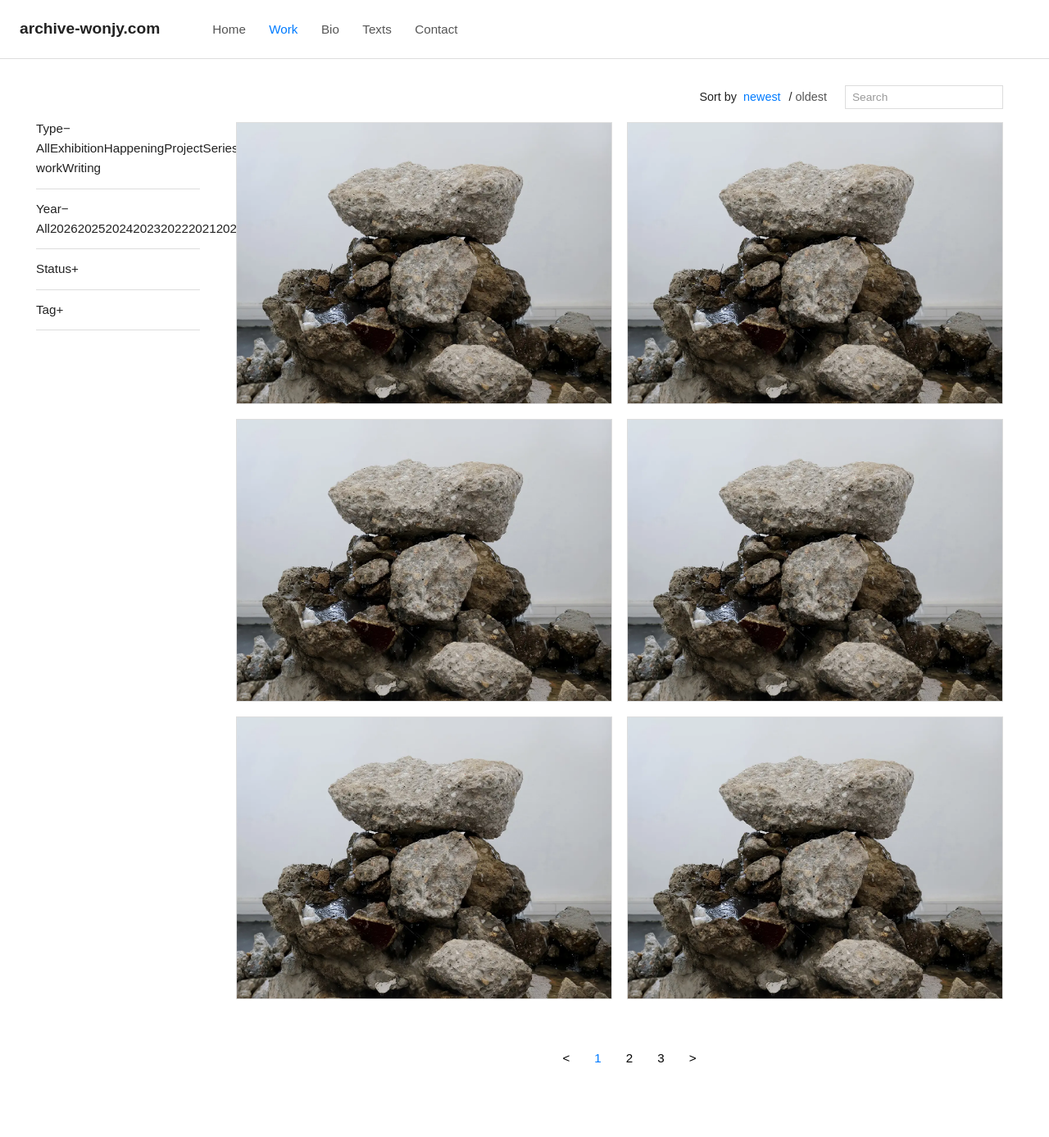
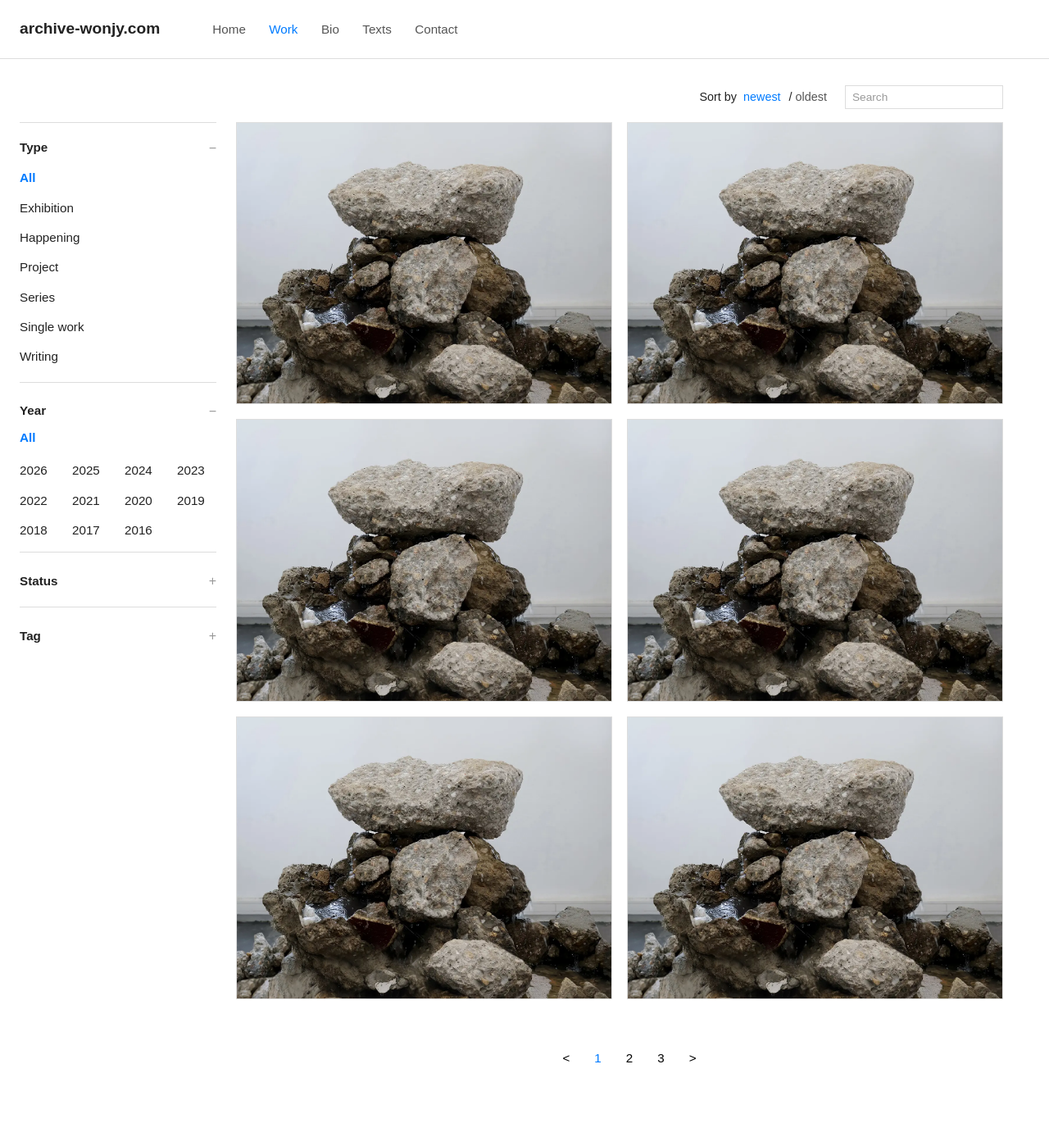
Before and after one commit to Won-Jy/archive-wonjy, a Jekyll site: the page built from work.html, in a window 1280 px wide. Shown: the whole page at 82% size. Built offline with Jekyll 4.4.1, drawn with Linux system fonts in a browser that asks for light colours.

Commit message:
Update work.html

```diff
--- a/work.html
+++ b/work.html
@@ -46,68 +46,77 @@ layout: none
     @media (max-width:960px){.layout{grid-template-columns:1fr}}
 
 /* === Sidebar 스타일 전체 === */
-.sidebar {
-  width: 200px;
-  padding: 0 20px;
-  font-size: 0.95em;
-  padding-top: 0; /* 필요하면 기존 값에서 줄임 */
+/* Sidebar 위치 조정 */
+.sidebar{
+  padding-top:0;
+  margin-top:-16px;
+ padding-top: 0; /* 필요하면 기존 값에서 줄임 */
   margin-top: -16px; /* 음수로 주면 더 위로 올라감 */
 }
-
-/* 각 필터 그룹 */
-.sidebar .filter-group {
-  border-bottom: 1px solid #ddd;
-  padding: 12px 0;
+@media (max-width:960px){
+  .sidebar{ border-bottom:1px solid var(--border); padding-bottom:16px; margin-bottom:8px; }
 }
 
-/* 그룹 제목 */
-.sidebar .filter-group h4 {
-  margin: 0 0 8px;
-  font-weight: bold;
-  display: flex;
-  justify-content: space-between;
-  align-items: center;
+/* Type 위 첫 구분선 */
+.sidebar .filter-group:first-of-type{
+  border-top:1px solid var(--border);
+  padding-top:12px;
 }
 
-/* All 버튼 항상 볼드 */
-.sidebar .filter-group ul li:first-child a {
-  font-weight: bold;
+/* 그룹 구분선/여백 */
+.filter-group{
+  margin:16px 0;
+  border-bottom:1px solid var(--border);
+  padding-bottom:12px;
+}
+.filter-group:last-child{ border-bottom:none; }
+
+/* 제목 줄 */
+.filter-head{
+  display:flex; align-items:center; justify-content:space-between;
+  cursor:pointer; user-select:none; padding:6px 0;
+}
+.filter-head .label{ font-weight:bold; font-size:0.95em; }
+.toggle{ color:#999; }
+
+/* 본문 */
+.filter-body{ margin:6px 0 8px; }
+
+/* ✅ 기본: 세로 리스트 (Type/Status/Tag) */
+.chips{
+  display:block;           /* ← flex 금지 */
+  padding:0; margin:0;
+}
+.chip{
+  display:block;           /* 한 줄에 하나 */
+  border:0; background:none; padding:6px 0; margin:0;
+  font-size:0.95em; color:inherit; cursor:pointer; white-space:normal;
+}
+.chip:hover, .chip.active{ color:var(--blue); }
+.chips .chip[data-value="__ALL__"]{ font-weight:700; }
+
+/* ✅ Year만 4열 grid */
+.filter-group[data-filter="year"] .chips{
+  display:grid;
+  grid-template-columns:repeat(4, auto);
+  column-gap:16px; row-gap:8px; align-content:start;
+}
+.filter-group[data-filter="year"] .chip{
+  display:inline-block; padding:2px 0; margin:0;
+}
+/* Year의 All은 첫 줄 전체 차지 */
+.filter-group[data-filter="year"] .chip[data-value="__ALL__"]{
+  grid-column:1 / -1; padding-bottom:6px; display:block !important;
 }
 
-/* 필터 항목 리스트 기본 세로 정렬 */
-.sidebar .filter-group ul {
-  display: block;
-  padding-left: 0;
-  margin: 0;
-  list-style: none;
+/* 반응형 */
+@media (max-width:1100px){
+  .filter-group[data-filter="year"] .chips{ grid-template-columns:repeat(3, auto); }
+}
+@media (max-width:720px){
+  .filter-group[data-filter="year"] .chips{ grid-template-columns:repeat(2, auto); }
 }
 
-/* Year만 가로 4열 정렬 + 내림차순 정렬 유지 */
-.sidebar .filter-group.year ul {
-  display: grid;
-  grid-template-columns: repeat(4, auto);
-  gap: 4px 16px; /* 세로, 가로 간격 */
-}
-
-/* 리스트 항목 간격 */
-.sidebar .filter-group ul li {
-  margin-bottom: 4px;
-}
-
-/* 필터 링크 스타일 */
-.sidebar .filter-group ul li a {
-  text-decoration: none;
-  color: inherit;
-}
-
-.sidebar .filter-group ul li a.active {
-  color: #0073e6;
-}
-
-/* 접혔을 때 목록 숨김 */
-.sidebar .filter-group.collapsed ul {
-  display: none;
-}
 
 
     /* 카드 공통 */
```
